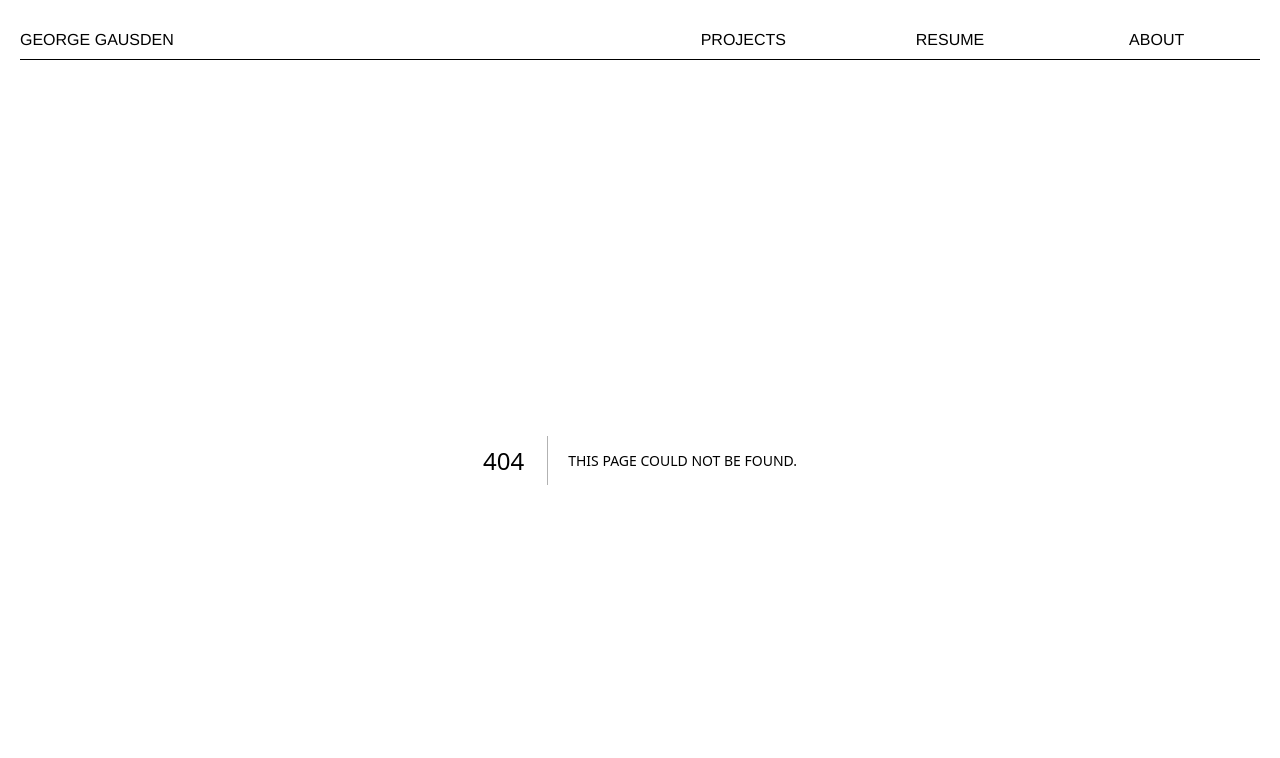
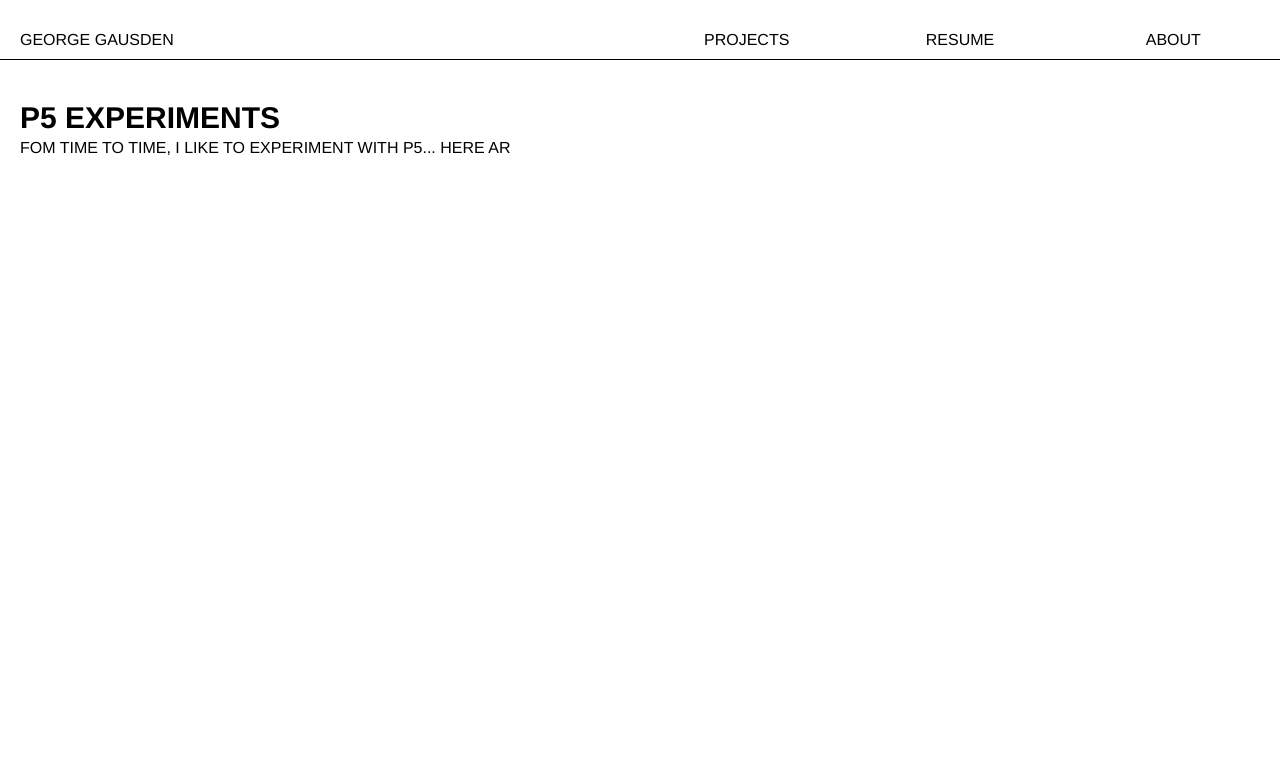
Before and after one commit to georgegausden/portfolio, a Next.js app: page /p5experiments in a window 1280 px wide. Before the commit this address had no page. Shown: the top 758 px of the page. Built offline with nearby package versions, Linux system fonts and the light colour scheme.

Commit message:
Update About page and Card component

```diff
--- a/app/about/page.tsx
+++ b/app/about/page.tsx
@@ -6,8 +6,10 @@ export default function About() {
       <h1 className="text-3xl text-center align-middle m-10">About</h1>
 
     {/* get my biography */}
-      <p className="px-64 text-justify">{text[0].biography}</p>
-      <p className="px-64 py-10 text-justify">{text[0].artiststatement}</p>
+      <p className="px-64 text-justify normal-case">{text[0].biography}</p>
+
+      <h1 className="text-3xl text-center align-middle mt-10">My Practice</h1>
+      <p className="px-64 py-10 text-justify normal-case">{text[0].artiststatement}</p>
 
     </div>
   );
--- a/app/components/card.tsx
+++ b/app/components/card.tsx
@@ -1,6 +1,7 @@
 import Image from 'next/image'
 import { getAverageColor } from 'fast-average-color-node';
 import {motion} from 'framer-motion';
+import Link from 'next/link';
 
 
 function Card({ project }: { project: any }) {
@@ -9,15 +10,15 @@ function Card({ project }: { project: any }) {
 
 
     return (
-        <div className="border border-black hover:italic ease-in-out rounded-md opacity-80 hover:opacity-100 transition-opacity duration-500  overflow-hidden">
-            <div className='m-5 hover:scale-[120%] ease-in-out duration-300'>
+        <Link href={project.link} className="border border-black hover:italic ease-in-out rounded-md overflow-hidden">
+            <div className='m-5 hover:scale-[120%] ease-in-out duration-300 overflow-clip z-0'>
                 <Image src={project.imageSrc} alt="card" width={300} height={300} className='rounded-md'/>
             </div>
 
-            <div className='border-t border-black'>
+            <div className='border-t border-black z-10'>
                     <h1 className='text-2xl text-center align-middle m-5'>{project.title}</h1>
             </div>
-        </div>
+        </Link>
 
 
     );
--- a/app/components/navbar.tsx
+++ b/app/components/navbar.tsx
@@ -3,9 +3,9 @@ import Link from 'next/link'
 
 function Navbar() {
     return (
-        <nav className='w-full h-10 grid grid-cols-2 border-b border-black items-center'>
-            <div className='flex'>
-                George Gausden
+        <nav className='w-full h-10 grid grid-cols-2 border-b border-black items-center my-5'>
+            <div className='flex ml-5'>
+            <Link href="/" className='flex items-center justify-center hover:italic'>George Gausden</Link>
             </div>
             <div className='grid grid-cols-3 items-center justify-center'>
                 <Link href="/" className='flex items-center justify-center hover:italic'>Projects</Link>
--- a/app/components/projects.tsx
+++ b/app/components/projects.tsx
@@ -1,31 +1,38 @@
 const projects = [
     {
-        title: "Project 1",
-        imageSrc: "/0001.png"
+        title: "p5 Experiments",
+        imageSrc: "/0001.png",
+        link: "/p5experiments"
     },
     {
         title: "Project 2",
-        imageSrc: "/0002.png"
+        imageSrc: "/0002.png",
+        link: "/"
     },
     {
         title: "Project 3",
-        imageSrc: "/0001.png"
+        imageSrc: "/0001.png",
+        link: "/"
     },
     {
         title: "Project 4",
-        imageSrc: "/0001.png"
+        imageSrc: "/0001.png",
+        link: "/"
     },
     {
         title: "Project 5",
-        imageSrc: "/0001.png"
+        imageSrc: "/0001.png",
+        link: "/"
     },
     {
         title: "Project 6",
-        imageSrc: "/0001.png"
+        imageSrc: "/0001.png",
+        link: "/"
     },
     {
         title: "Project 7",
-        imageSrc: "/0001.png"
+        imageSrc: "/0001.png",
+        link: "/"
     },
     // Add more projects as needed
 ];
--- a/app/globals.css
+++ b/app/globals.css
@@ -3,6 +3,10 @@
 @tailwind utilities;
 
 @layer components{
+  h1{
+    @apply font-extrabold text-3xl;
+  }
+
   h2{
     @apply font-extrabold;
   }
--- a/app/layout.tsx
+++ b/app/layout.tsx
@@ -18,10 +18,11 @@ export default function RootLayout({
 }>) {
   return (
     <html lang="en" className={inter.className}>
-
-      <body className='m-5 text-black uppercase'>
-        <Navbar></Navbar>
+      <body className='text-black uppercase'>
+        <Navbar/>
+        <div className="p-5">
         {children}
+        </div>
         </body>
     </html>
   );
--- /dev/null
+++ b/app/p5experiments/page.tsx
@@ -0,0 +1,64 @@
+'use client'
+
+import { useState, useEffect } from 'react';
+
+function TypingText({ text, speed }: { text: string, speed: number }) {
+    const [output, setOutput] = useState('');
+    const [words, setWords] = useState(initialBankOfWords);
+    let index = 0;
+    let deleting = false;
+
+    useEffect(() => {
+        const interval = setInterval(() => {
+            if (!deleting && index < text.length) {
+                setOutput((prevOutput) => prevOutput + text.charAt(index));
+                index++;
+            } else if (!deleting && index >= text.length) {
+                deleting = true;
+                index--;
+            } else if (deleting && text.charAt(index) === ' ') {
+                deleting = false;
+                if (words.length === 0) {
+                    setWords(initialBankOfWords);
+                }
+                setOutput((prevOutput) => prevOutput + words[0]);
+                setWords((prevWords) => prevWords.slice(1));
+            } else if (deleting) {
+                setOutput((prevOutput) => prevOutput.slice(0, -1));
+                index--;
+            } else {
+                clearInterval(interval);
+            }
+        }, speed);
+        return () => clearInterval(interval);
+    }, [text, speed, words, initialBankOfWords]);
+
+    return <p>{output}</p>;
+}
+
+const initialBankOfWords = [
+    'ideas',
+    'experiments',
+    'designs',
+];
+
+
+
+
+function p5Experiments(){
+    return(
+        <div>
+            <h1>p5 experiments</h1>
+
+            <TypingText text={`From time to time, I like to experiment with p5... Here are some of my ${initialBankOfWords[0]}.`} speed={100} />
+
+            <iframe src="https://editor.p5js.org/georgegausden/full/i_k7ko-wa" className="w-full h-[100em] scale-[25%]"></iframe>
+        </div>
+    )
+
+}
+
+
+
+
+export default p5Experiments;
--- a/app/resume/page.tsx
+++ b/app/resume/page.tsx
@@ -3,8 +3,8 @@ import Link from "next/link";
 
 export default function Resume() {
   return (
-    <div className="text-justify m-10">
-      <h1 className="text-3xl align-middle mt-10">George Gausden</h1>
+    <div className="text-justify">
+      <h1 className="text-3xl align-middle mt-10"></h1>
 
       <div className="grid sm:grid-cols-1 md:grid-cols-2 mt-10">
         <div className="flex">
--- a/package.json
+++ b/package.json
@@ -13,7 +13,8 @@
     "framer-motion": "^11.0.3",
     "next": "14.1.0",
     "react": "^18.2.0",
-    "react-dom": "^18.2.0"
+    "react-dom": "^18.2.0",
+    "react-text-typist": "^1.1.8"
   },
   "devDependencies": {
     "@types/node": "^20",
```
Also changed, not shown: 1 other file (tests, documents, lock files or other folders).
